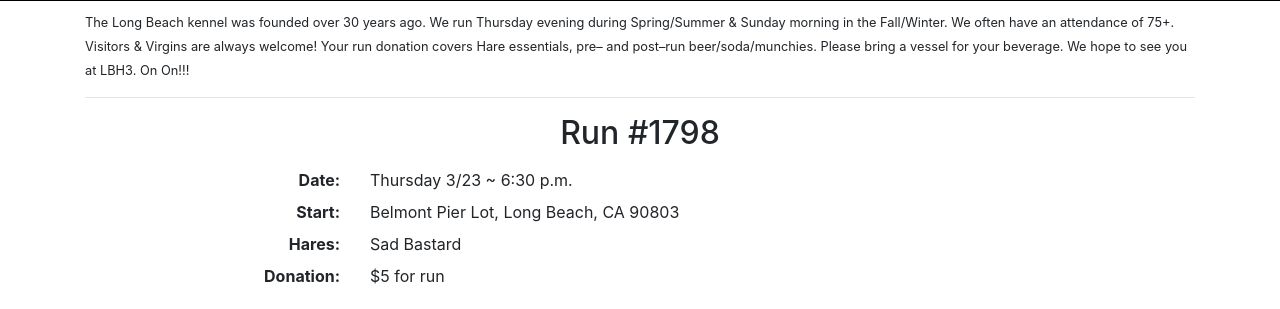
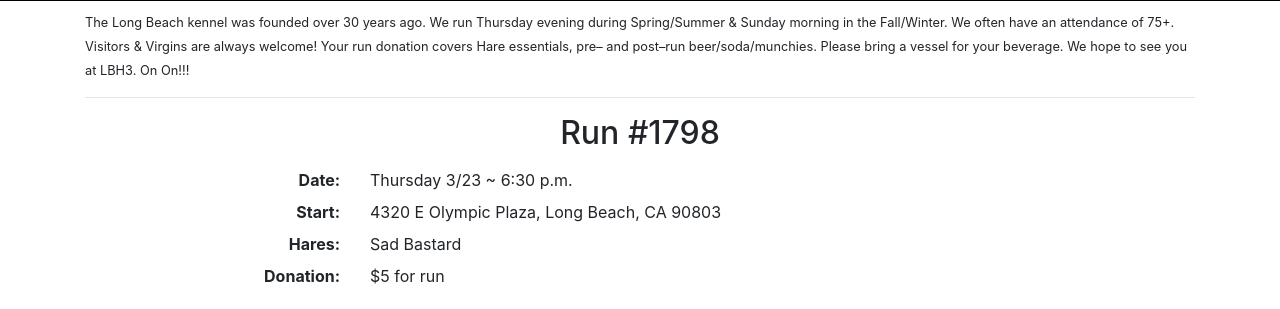
Before and after one commit to LBH3/lbh3.org, a PHP site: page /index.php in a window 1280 px wide. Shown: the part 104-413 px from the top of the page. Run offline with PHP 8.4, Linux system fonts and the light colour scheme; some libraries are stand-ins or nearby versions.

Commit message:
Update 2017-03-23 run details

```diff
--- a/hareline/hareline.php
+++ b/hareline/hareline.php
@@ -142,7 +142,7 @@
 						<td>3/23</td>
 						<td>1798</td>
 						<td>Sad Bastard</td>
-						<td></td>
+						<td>Long Beach</td>
 						<td></td>
 					</tr>
 					<tr>
--- a/index.php
+++ b/index.php
@@ -29,26 +29,27 @@
         <dt class="col-sm-3 text-sm-right">Date:</dt>
         <dd class="col-sm-9">Thursday 3/23 ~ 6:30 p.m.</dd>
         <dt class="col-sm-3 text-sm-right">Start:</dt>
-        <dd class="col-sm-9">Belmont Pier Lot, Long Beach, CA 90803</dd>
+        <dd class="col-sm-9">4320 E Olympic Plaza, Long Beach, CA 90803 </dd>
         <dt class="col-sm-3 text-sm-right">Hares:</dt>
         <dd class="col-sm-9">Sad Bastard</dd>
         <dt class="col-sm-3 text-sm-right">Donation:</dt>
         <dd class="col-sm-9">$5 for run</dd>
       </dl>
 
-			<iframe src="https://www.google.com/maps/embed?pb=!1m18!1m12!1m3!1d3317.076805523463!2d-118.14922138479272!3d33.75868108068696!2m3!1f0!2f0!3f0!3m2!1i1024!2i768!4f13.1!3m3!1m2!1s0x80dd30397165c6b7%3A0x463f8970846113b5!2sBelmont+Pier+Lot!5e0!3m2!1sen!2sus!4v1489790727488" width="100%" height="368" frameborder="0" style="border:0" allowfullscreen></iframe>
+			<iframe src="https://www.google.com/maps/embed?pb=!1m18!1m12!1m3!1d3317.123878659738!2d-118.14619228479268!3d33.75746458068706!2m3!1f0!2f0!3f0!3m2!1i1024!2i768!4f13.1!3m3!1m2!1s0x80dd304ef15e5b63%3A0x247184c974767417!2s4320+E+Olympic+Plaza%2C+Long+Beach%2C+CA+90803!5e0!3m2!1sen!2sus!4v1490146701116" width="100%" height="368" frameborder="0" style="border:0" allowfullscreen></iframe>
 
       <dl class="row">
+				<!--
         <dt class="col-md-3 text-md-right">From the hares:</dt>
         <dd class="col-md-9">
 					<p>
-						Parking is free after 6pm at the Belmont Pier Lot.
           </p>
         </dd>
+			-->
         <dt class="col-md-3 text-md-right">Directions:</dt>
         <dd class="col-md-9">
 					<p>
-						From CSULB area take 7th St. to Ximeno Ave and turn left. Continue until you reach Livingston Dr and turn right then make a left onto Termino continue until it ends and LFH in the parking lot.
+						From CSULB area take 7th St. to Park Ave and turn left. Continue until you reach Ocean Blvd and turn right. Make a left at the next stop sign (Bennett), and another left into the Belmont Pool parking lot.  LFH.
           </p>
         </dd>
       </dl>
```
